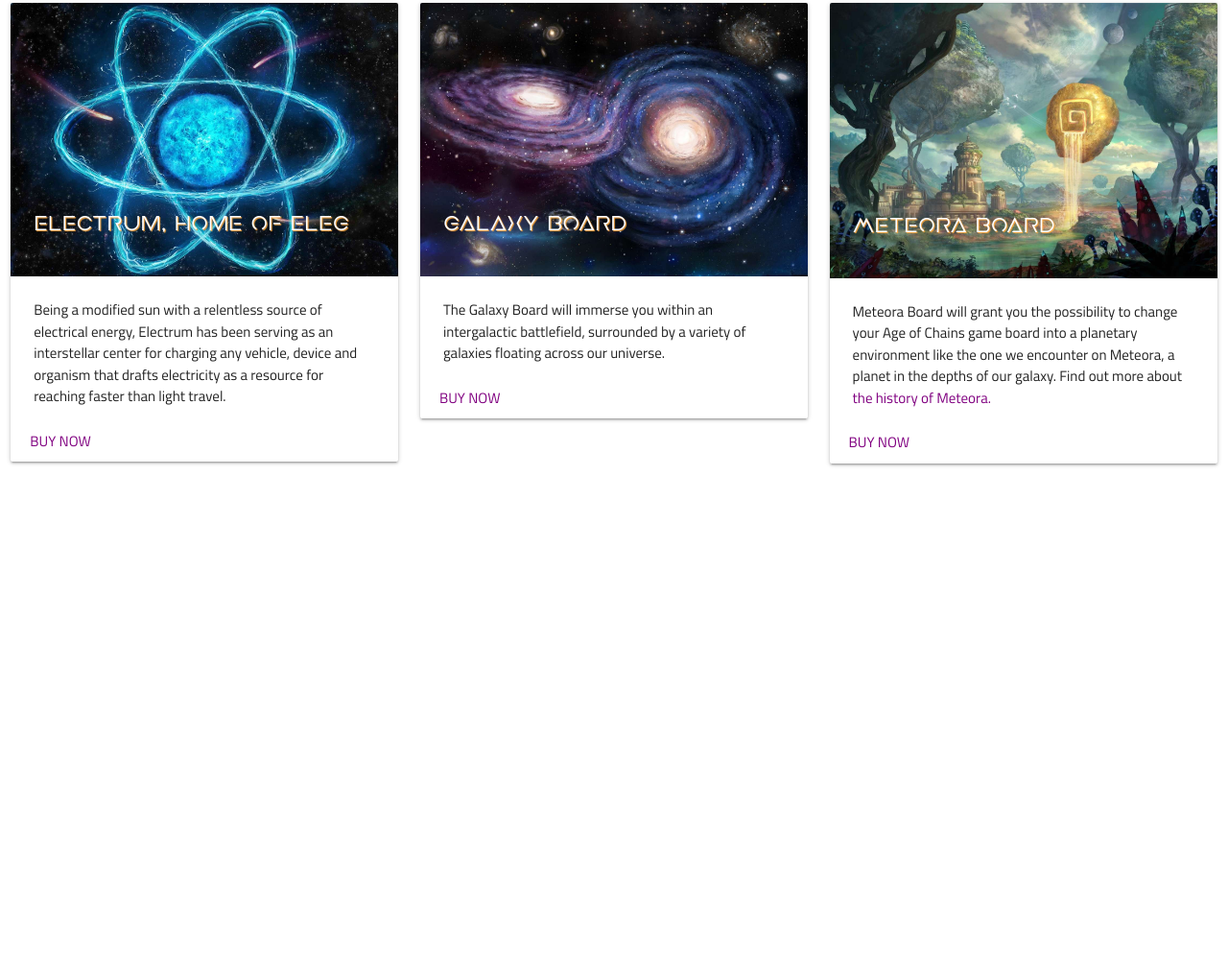
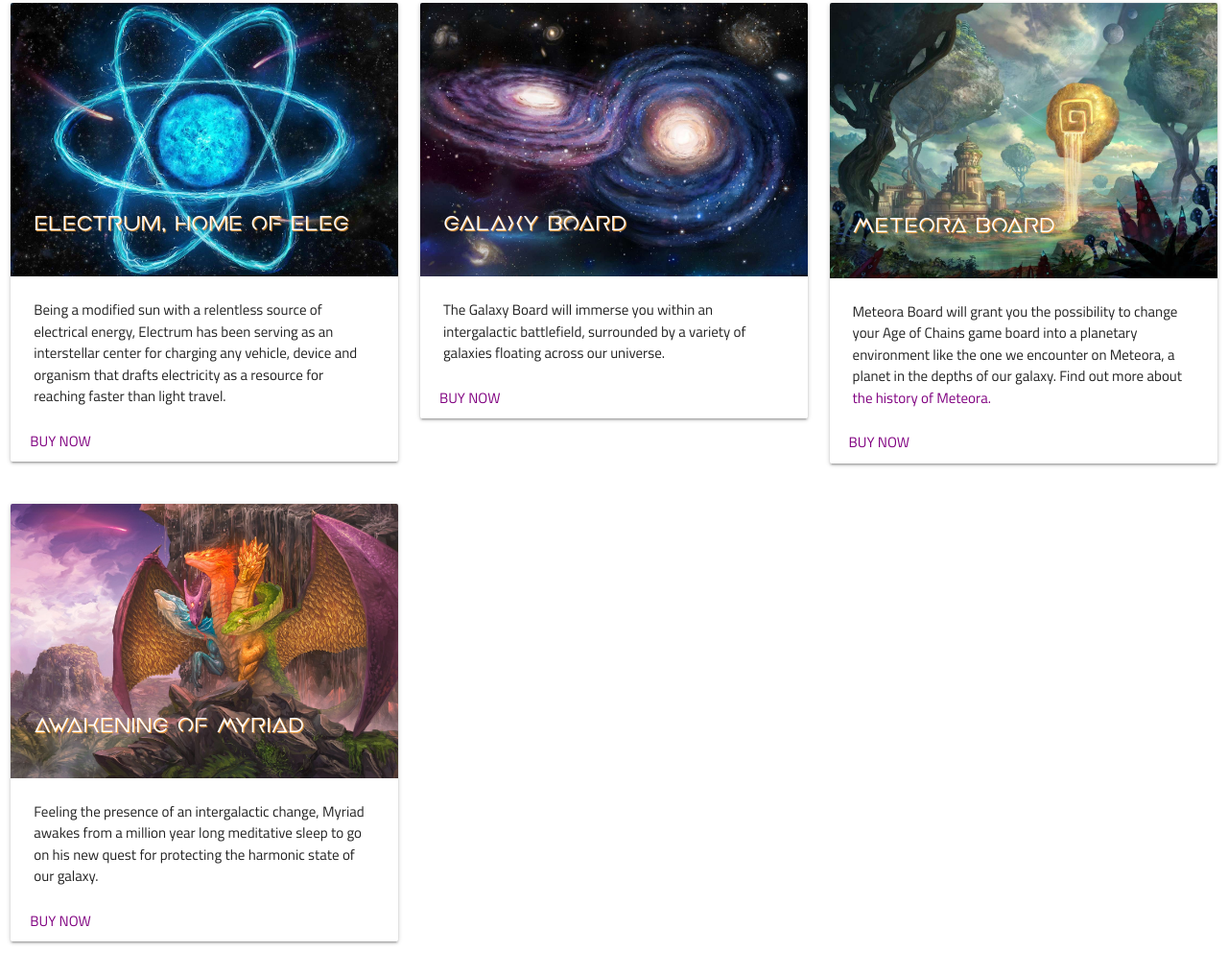
Before and after one commit to AgeofChains/ageofchains.github.io, a plain HTML site: page cards.html in a window 1280 px wide. Shown: the part 715-1731 px from the top of the page at 96% size. Before the commit the page ends 1233 px from the top, so only its background shows below. Drawn offline with nearby package versions, Linux system fonts and the light colour scheme.

Commit message:
New logo & white favicon & new card

```diff
--- a/cards.html
+++ b/cards.html
@@ -142,6 +142,23 @@
         </div>
       </div>
 		</div>
+		<div class="row">
+      <div class="col s12 m6 l4">
+        <div class="card">
+          <div class="card-image">
+            		<a href="https://swapbot.tokenly.com/bot/m4nki/age-of-chains-official-swapbot-awakening-of-myriad#choose" target="_blank" class="buy-card-whole">
+								<img src="assets/images/myriad.jpeg"></a>
+            <h3 class="card-title">Awakening of Myriad</h3>
+          </div>
+          <div class="card-content">
+						<p>Feeling the presence of an intergalactic change, Myriad awakes from a million year long meditative sleep to go on his new quest for protecting the harmonic state of our galaxy.</p>
+          </div>
+          <div class="buy-card">
+            <a href="https://swapbot.tokenly.com/bot/m4nki/age-of-chains-official-swapbot-awakening-of-myriad#choose" target="_blank">Buy Now</a>
+          </div>
+        </div>
+      </div>
+		</div>
   </body>
 	<script src="https://cdnjs.cloudflare.com/ajax/libs/jquery/3.1.1/jquery.min.js"></script>
   <script src="https://cdnjs.cloudflare.com/ajax/libs/materialize/0.97.8/js/materialize.min.js"></script>
```
Also changed, not shown: index.html (+1 -1 lines), team.html (+1 -1 lines), android-chrome-192x192.png, android-chrome-512x512.png, apple-touch-icon.png, assets/images/myriad.jpeg (added), assets/images/new_logo.png (added), favicon-16x16.png, favicon-32x32.png, favicon.ico, mstile-150x150.png, safari-pinned-tab.svg.
